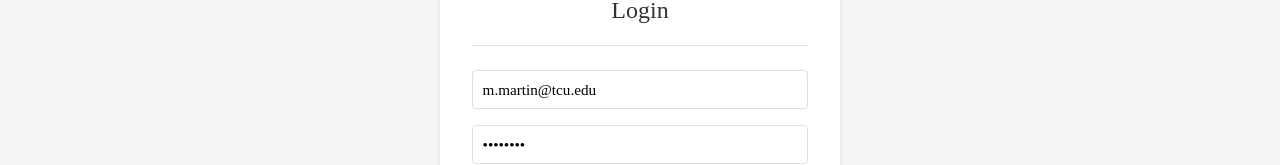
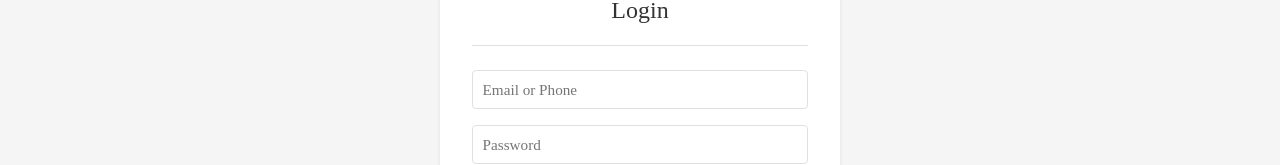
Before and after one commit to alsuri04/FrogCrew-frontend, a Vue app: page /login in a window 1280 px wide. Shown: the part 258-423 px from the top of the page. Built offline with nearby package versions, Linux system fonts and the light colour scheme.

Commit message:
Update UserLogin.vue

```diff
--- a/src/components/Auth/UserLogin.vue
+++ b/src/components/Auth/UserLogin.vue
@@ -39,8 +39,8 @@ import axios from 'axios';
 export default {
   data() {
     return {
-      username: 'm.martin@tcu.edu',
-      password: 'password'
+      username: '',
+      password: ''
     };
   },
   methods: {
```
